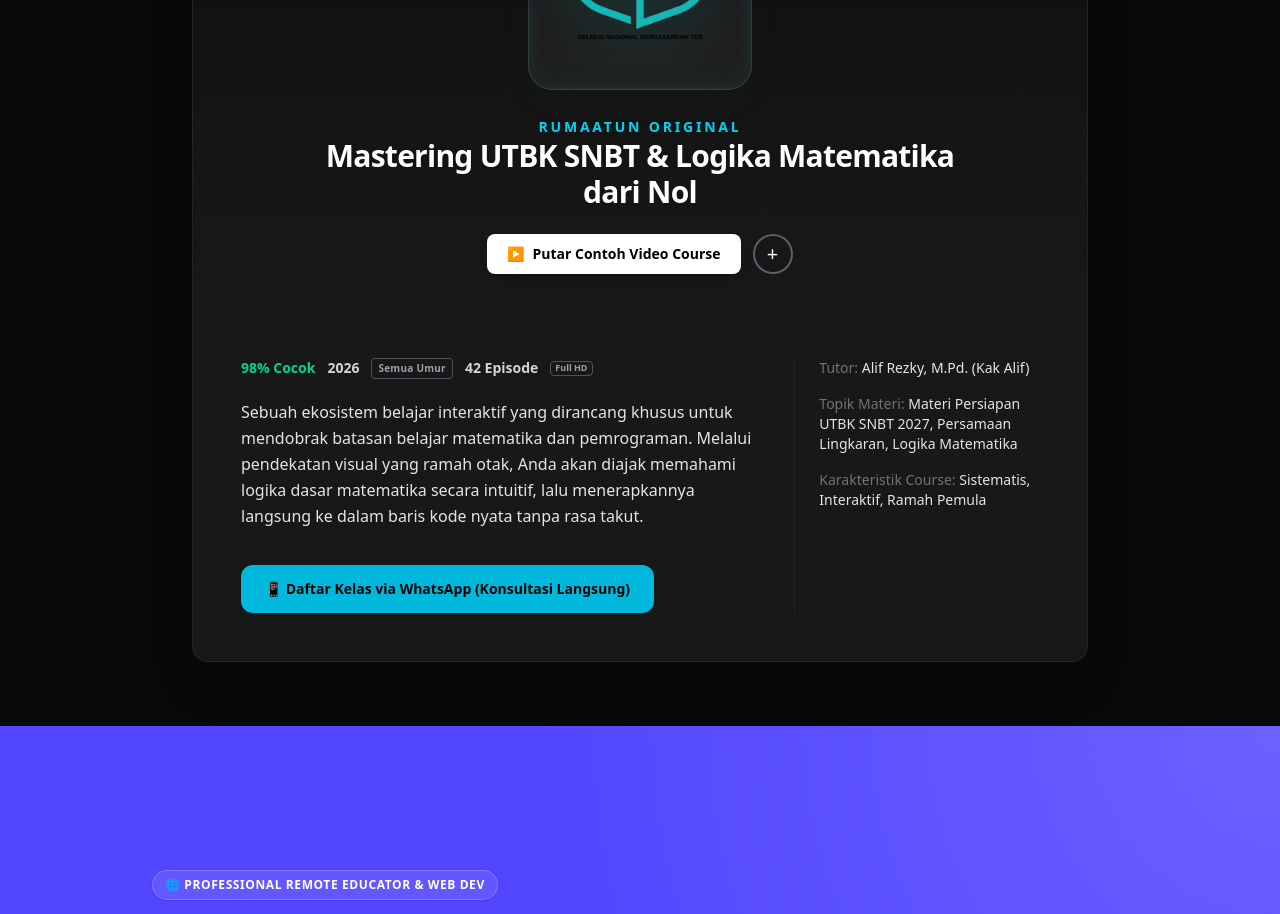
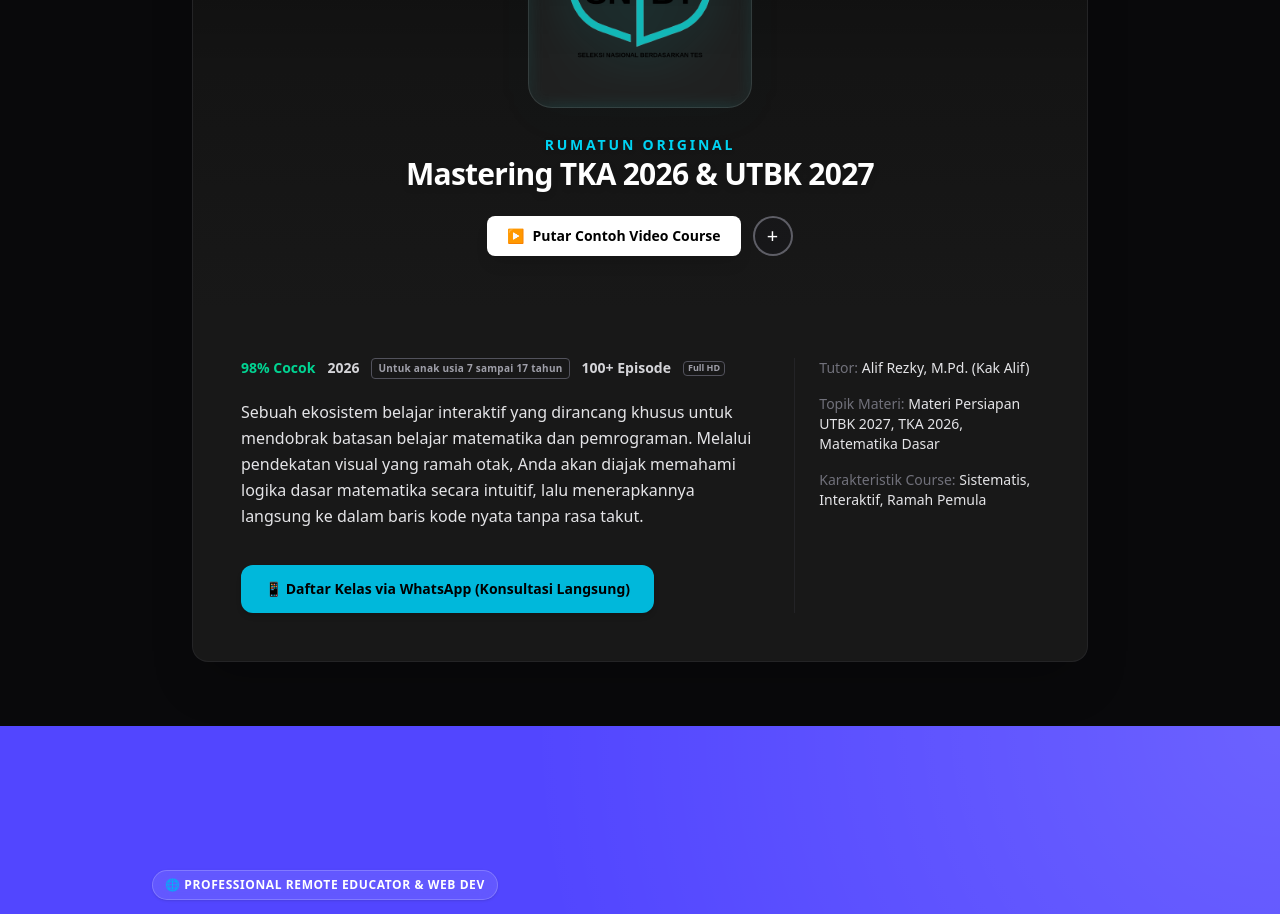
Before and after one commit to teknoalif/kakalif, a Next.js app: page / in a window 1280 px wide. Shown: the part 1340-2254 px from the top of the page. Built offline with nearby package versions, Linux system fonts and the light colour scheme.

Commit message:
Update RumaatunPromo.js

```diff
--- a/src/components/RumaatunPromo.js
+++ b/src/components/RumaatunPromo.js
@@ -5,15 +5,15 @@
   const [showVideo, setShowVideo] = useState(false);
 
   const courseDetail = {
-    platform: "RUMAATUN",
-    judul: "Mastering UTBK SNBT & Logika Matematika dari Nol",
+    platform: "RUMATUN",
+    judul: "Mastering TKA 2026 & UTBK 2027",
     tahun: "2026",
-    jumlahVideo: "42 Episode",
+    jumlahVideo: "100+ Episode",
     resolusi: "Full HD",
-    kategori: "Semua Umur",
+    kategori: "Untuk anak usia 7 sampai 17 tahun",
     deskripsi: "Sebuah ekosistem belajar interaktif yang dirancang khusus untuk mendobrak batasan belajar matematika dan pemrograman. Melalui pendekatan visual yang ramah otak, Anda akan diajak memahami logika dasar matematika secara intuitif, lalu menerapkannya langsung ke dalam baris kode nyata tanpa rasa takut.",
     tutor: "Alif Rezky, M.Pd. (Kak Alif)",
-    topik: "Materi Persiapan UTBK SNBT 2027, Persamaan Lingkaran, Logika Matematika",
+    topik: "Materi Persiapan UTBK 2027, TKA 2026, Matematika Dasar",
     karakteristik: "Sistematis, Interaktif, Ramah Pemula"
   };
 
```
